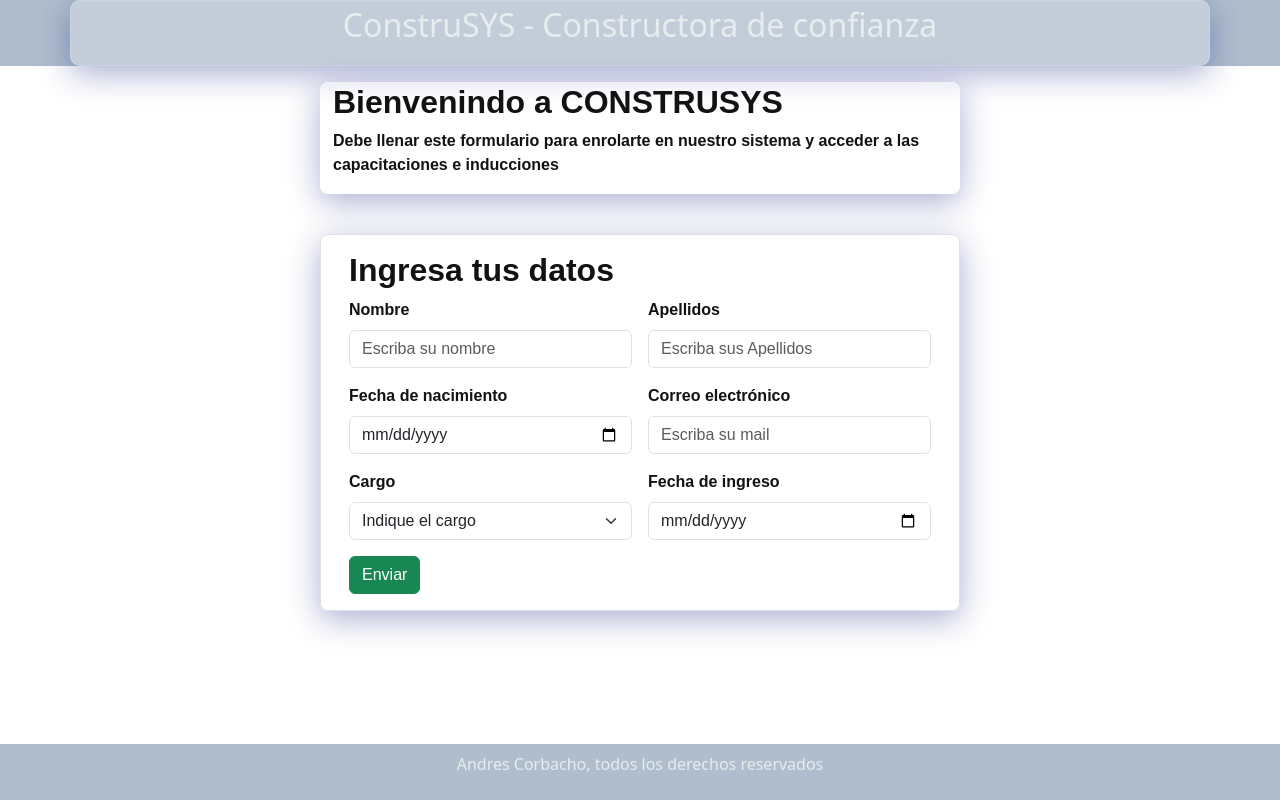
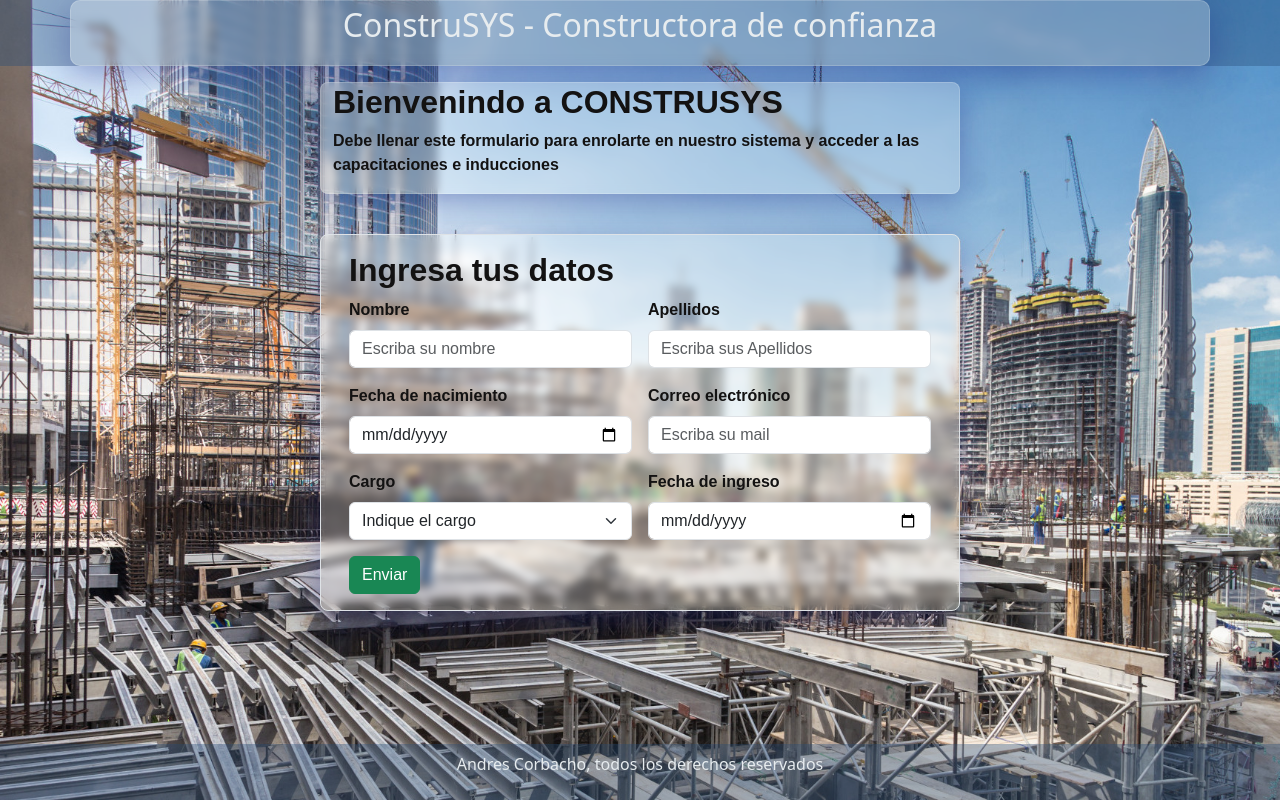
Before and after one commit to elCorbacho/entregable, a plain HTML site: page index.html in a window 1280 px wide. Drawn offline with nearby package versions, Linux system fonts and the light colour scheme; the site is published under a folder, as on GitHub Pages, so addresses that start at the root find nothing.

Commit message:
modified:   assets/css/styles.css

```diff
--- a/assets/css/styles.css
+++ b/assets/css/styles.css
@@ -9,7 +9,7 @@
 
 /* IMAGEN DE FONDO RESPONSIVA */
 body {                                     /*estilo de fondo del sitio */
-    background-image: url(/assets/img/construction-site-in-dubai.jpg);
+    background-image: url(../img/construction-site-in-dubai.jpg);
     background-size: cover;
     background-position: center center;
     background-repeat: no-repeat;
```
